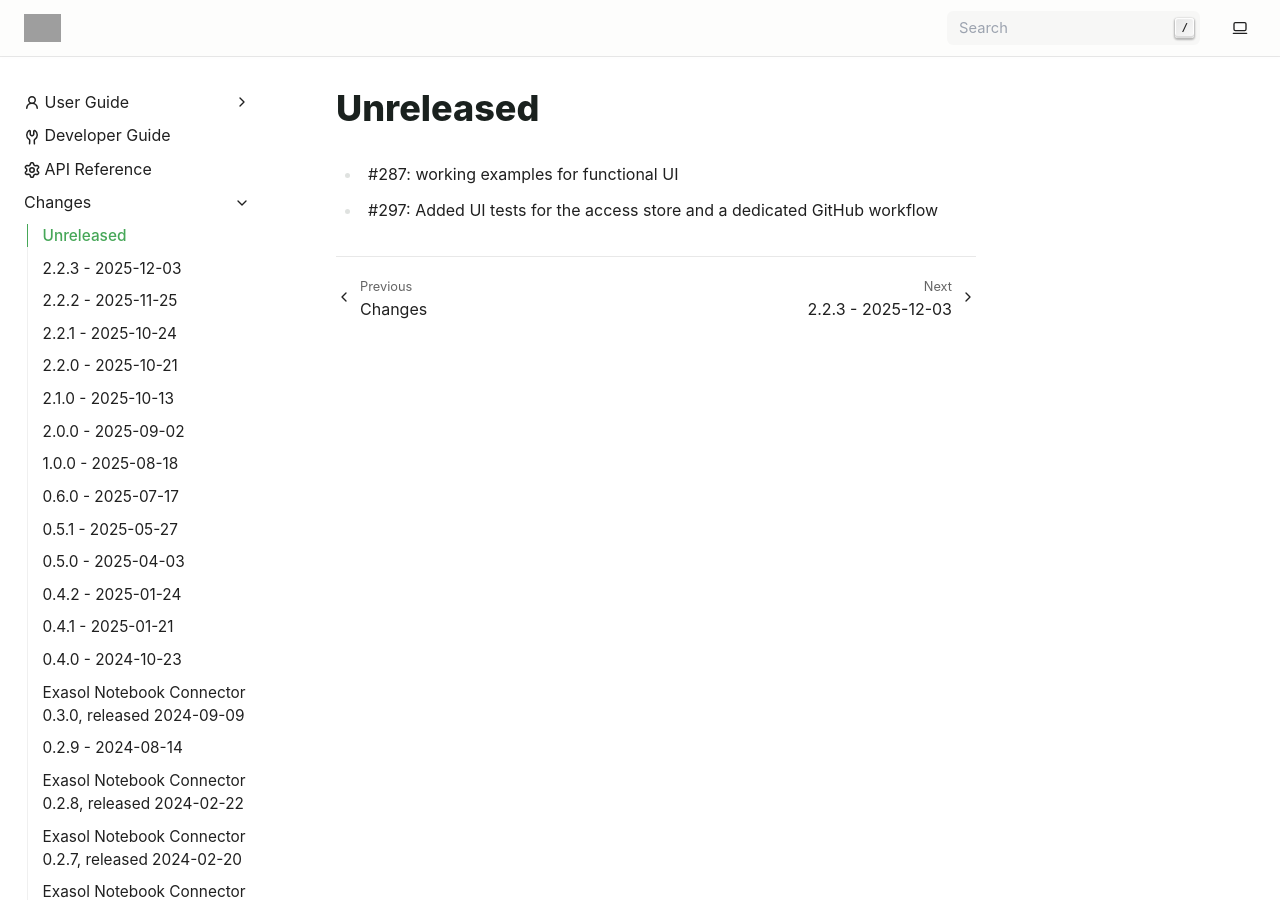
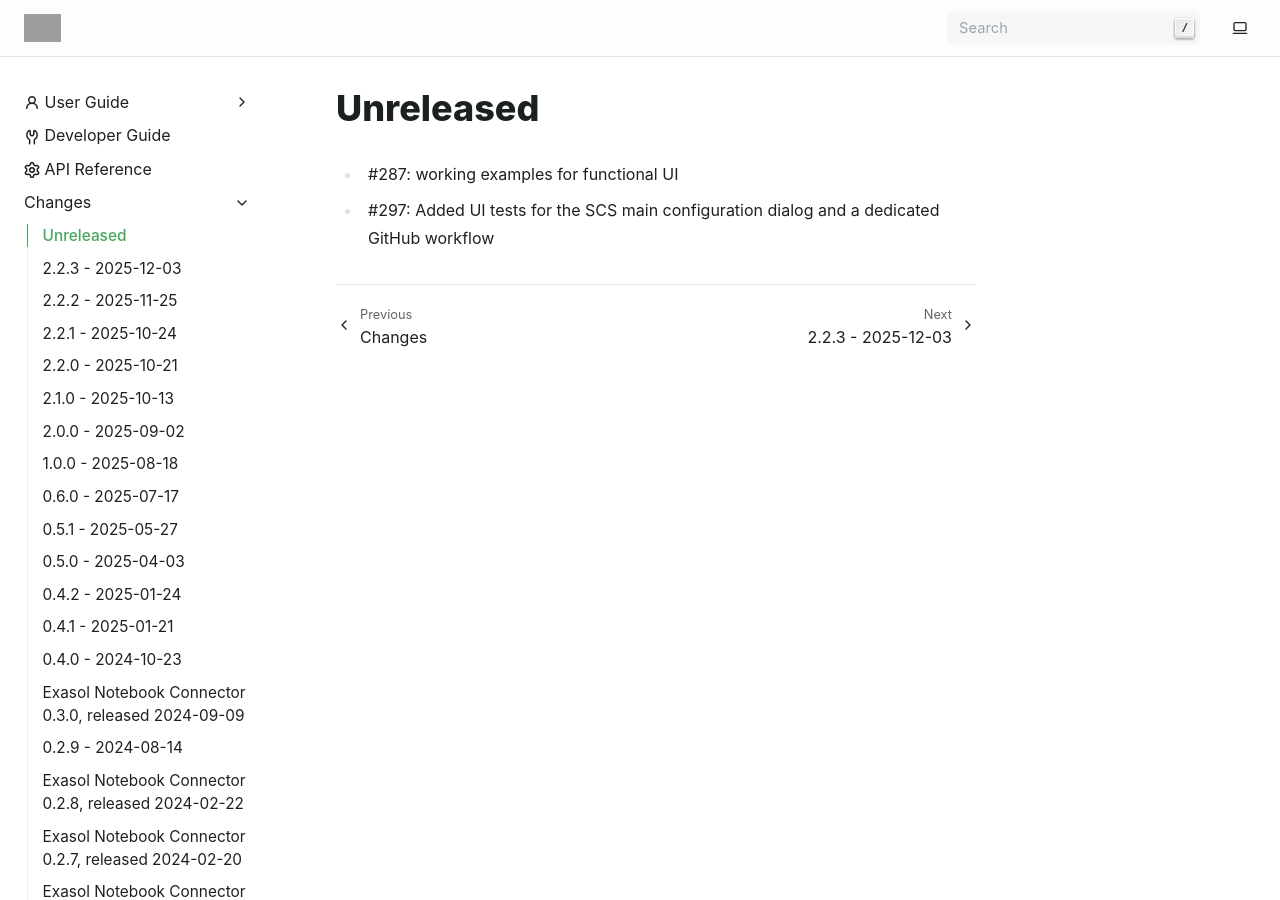
Before and after one commit to exasol/notebook-connector, a Sphinx documentation site: the page built from doc/changes/unreleased.md, in a window 1280 px wide and 900 px high. Built offline with Sphinx 7.4.7, drawn with Linux system fonts in a browser that asks for light colours; grey boxes are pictures that could not be loaded.

Commit message:
297-update the change-log
Co-authored-by: Christoph Kuhnke <github@kuhnke.net>

```diff
--- a/doc/changes/unreleased.md
+++ b/doc/changes/unreleased.md
@@ -1,3 +1,3 @@
 # Unreleased
  * #287: working examples for functional UI
- * #297: Added UI tests for the access store and a dedicated GitHub workflow
+ * #297: Added UI tests for the SCS main configuration dialog and a dedicated GitHub workflow
```
